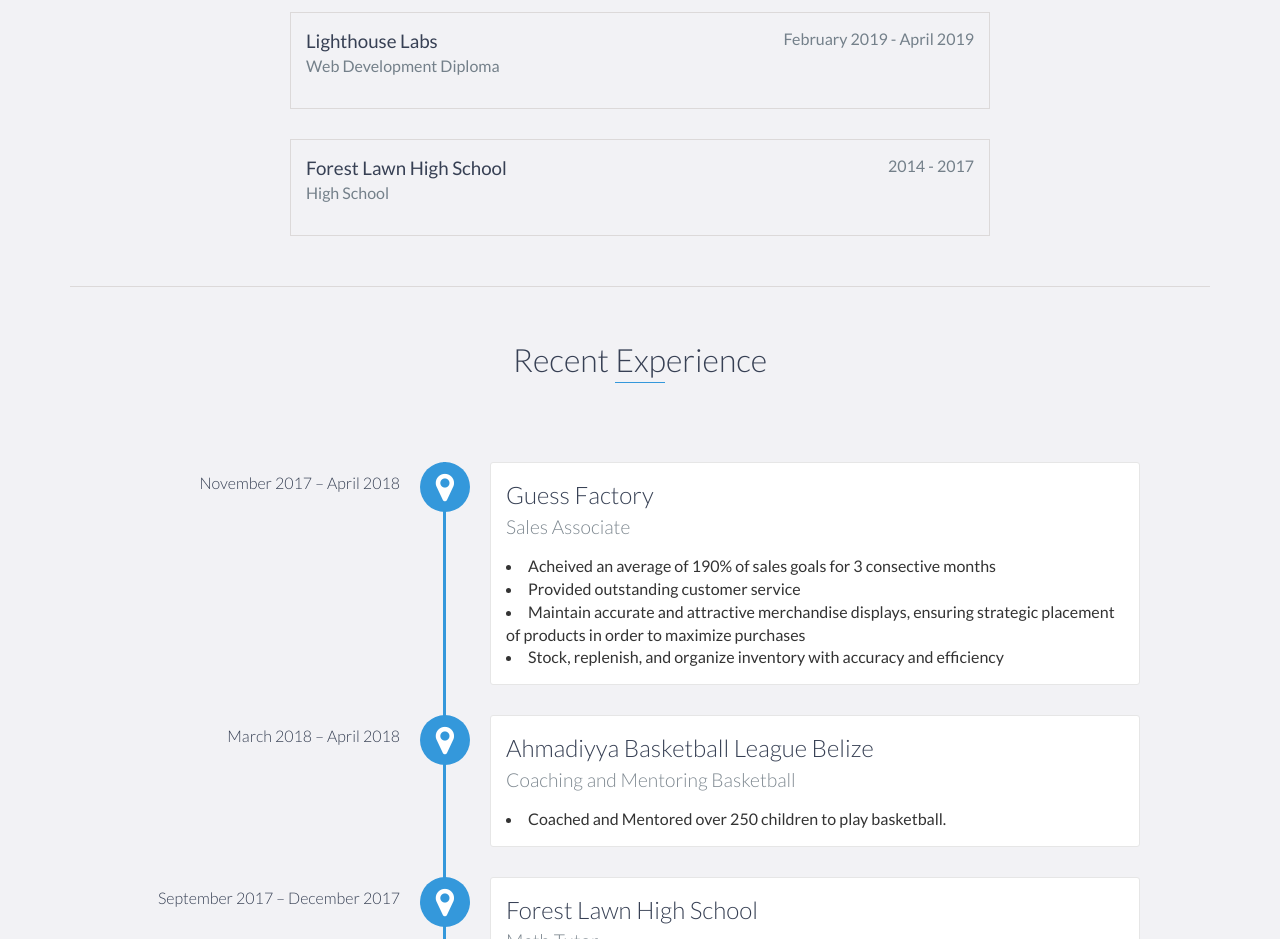
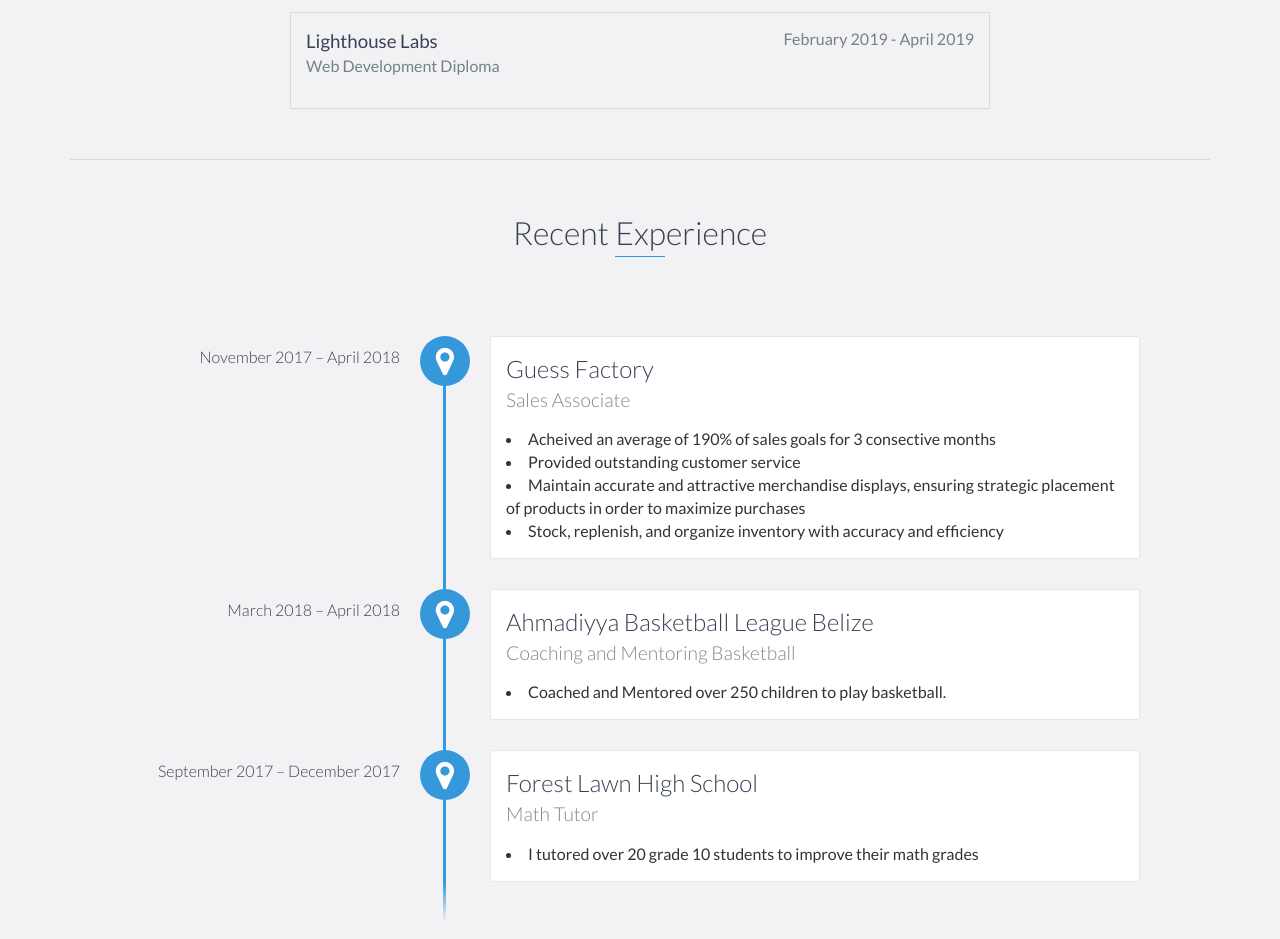
Before and after one commit to arslanah99/arslan-ahmad-portfolio, a website: page index.html in a window 1280 px wide. Shown: the part 3160-4099 px from the top of the page. Drawn offline with nearby package versions, Linux system fonts and the light colour scheme.

Commit message:
Update index.html

```diff
--- a/index.html
+++ b/index.html
@@ -271,12 +271,6 @@
     </div>
     <!-- End .education-block -->
 
-    <div class="education-block">
-        <h3>Forest Lawn High School</h3>
-        <span class="education-date">2014 - 2017</span>
-        <h4>High School</h4>
-    </div>
-    <!-- End .education-block -->
 
 </div>
 <!-- End #education -->
```
